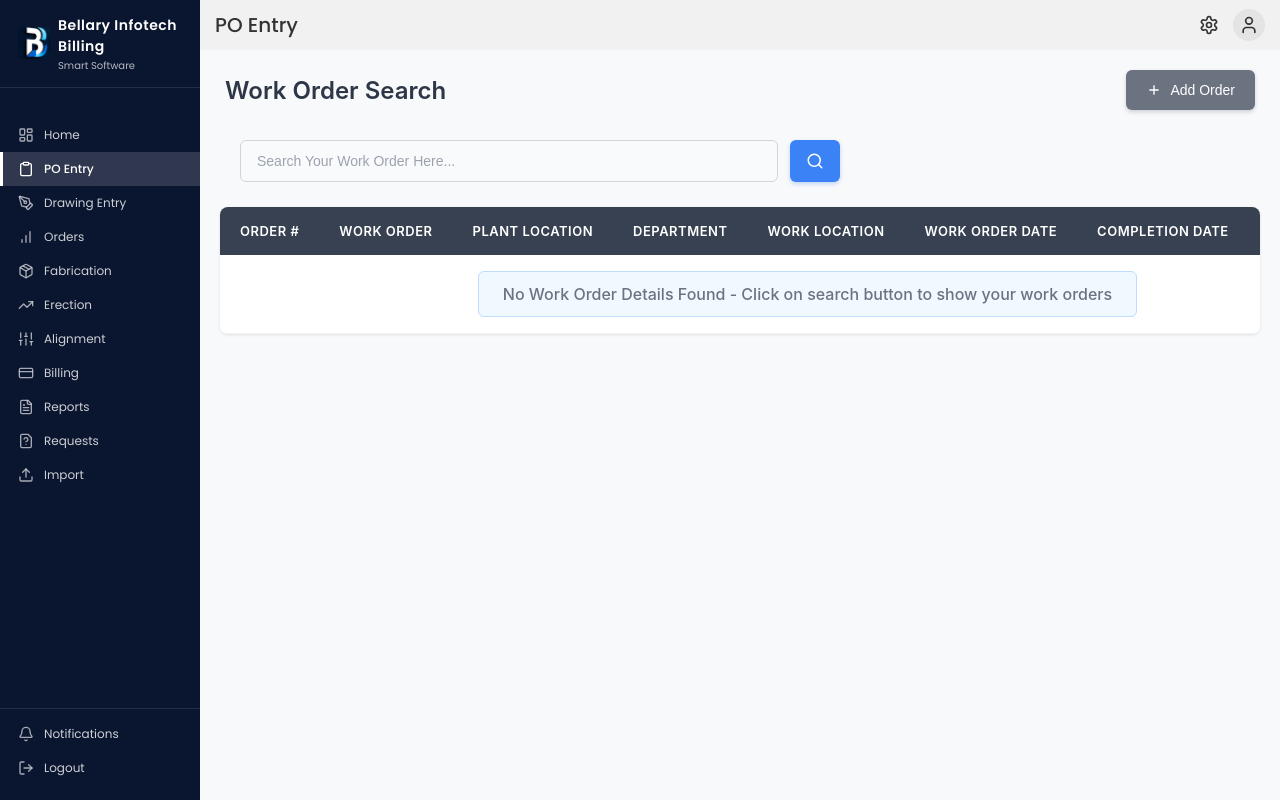
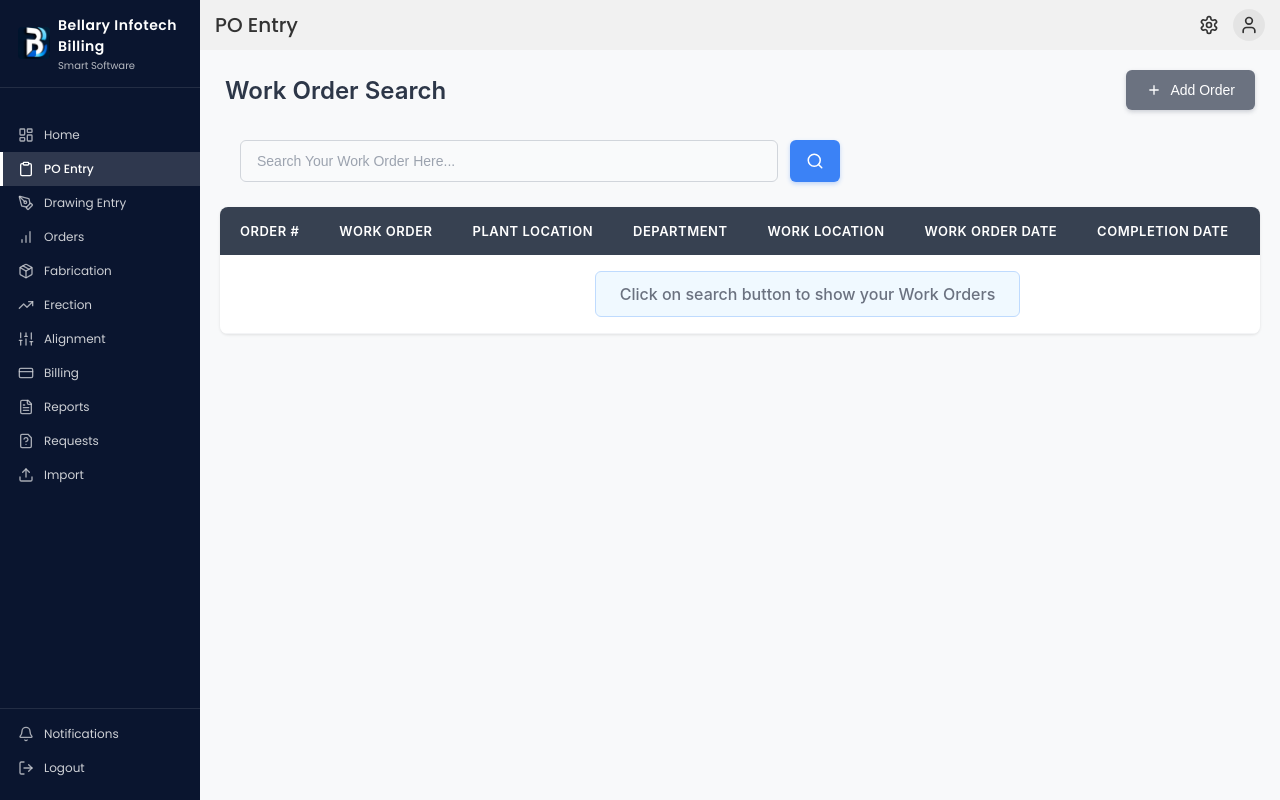
Before and after one commit to Bellaryinfotech2025/BITS_UI, a React (Vite) app: page /software/bellarybillingapplication/user/dashboard/details in a window 1280 px wide. Both pictures are taken after a click on the link "PO Entry". Built offline with nearby package versions, Linux system fonts and the light colour scheme.

Commit message:
latets commit of client to server ip address

```diff
--- a/src/POEntry Component/POentryDatabaseTable.jsx
+++ b/src/POEntry Component/POentryDatabaseTable.jsx
@@ -1,4 +1,3 @@
-"use client"
 import { useState } from "react"
 import axios from "axios"
 import { IoMdOpen } from "react-icons/io"
@@ -235,8 +234,8 @@ const PoentrydatabseseTable = () => {
                   <div className="KiNoDataContentJi">
                     <div className="KiNoDataMessageJi">
                       {hasSearched
-                        ? "No Work Order Details Found"
-                        : "No Work Order Details Found - Click on search button to show your work orders"}
+                        ? "Click on search button to show your Work Orders"
+                        : "Click on search button to show your Work Orders"}
                     </div>
                   </div>
                 </td>
--- a/src/POEntry Component/PoEntry.jsx
+++ b/src/POEntry Component/PoEntry.jsx
@@ -1,4 +1,3 @@
-"use client"
 import { useState, useEffect } from "react"
 import axios from "axios"
 import { IoMdOpen } from "react-icons/io"
--- a/src/POEntry Component/UpdatePoentryTable.jsx
+++ b/src/POEntry Component/UpdatePoentryTable.jsx
@@ -1,4 +1,3 @@
-"use client"
 import { useState, useEffect } from "react"
 import axios from "axios"
 import { MdSave, MdClose, MdEdit } from "react-icons/md"
```
